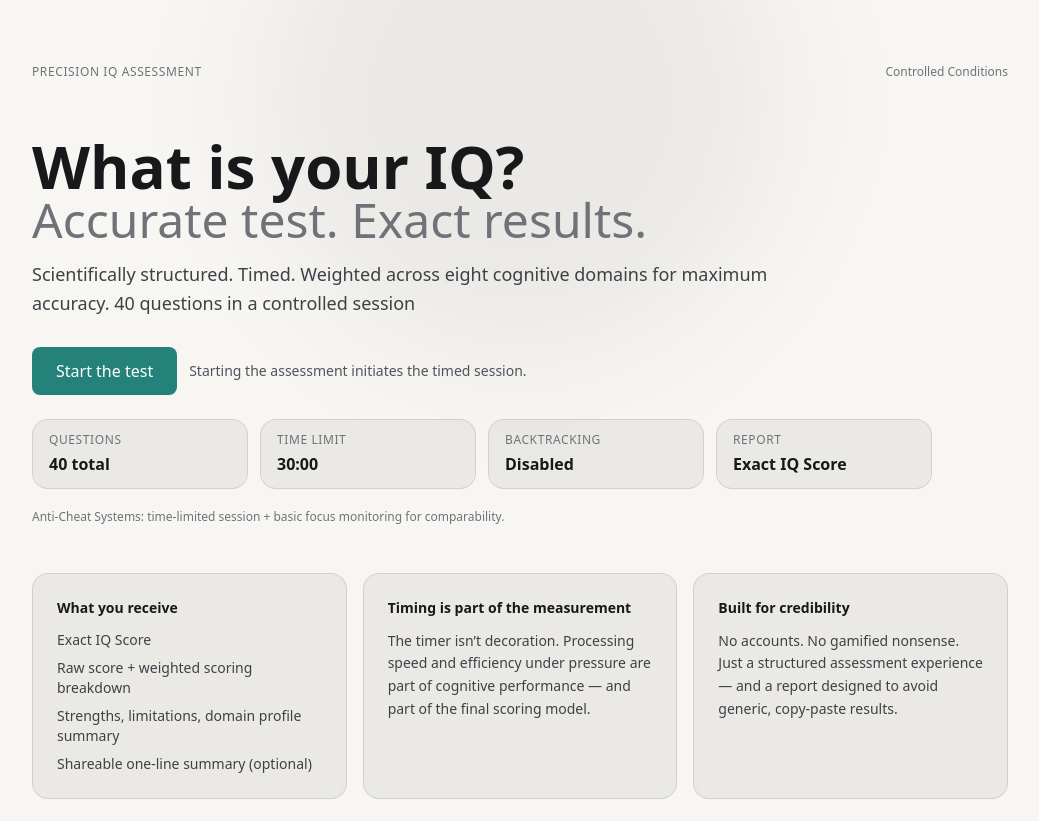
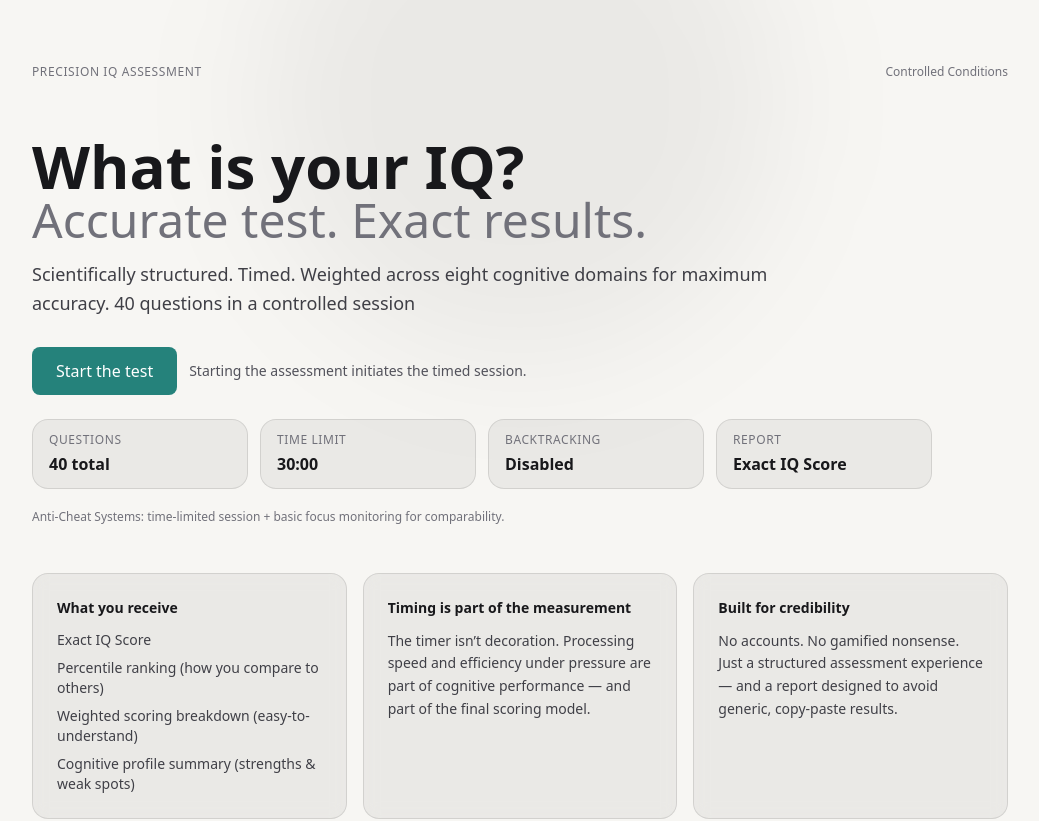
Before and after one commit to rickey88-rgb/iq-test-ny, a Next.js app: page / in a window 1280 px wide. Shown: the top 821 px of the page, without its empty margins (120-1159 px from the left). Built offline with nearby package versions, Linux system fonts and the light colour scheme; no server answers.

Commit message:
Increase question prompt text size

```diff
--- a/app/page.tsx
+++ b/app/page.tsx
@@ -80,9 +80,9 @@ export default function HomePage() {
             </div>
             <ul className="mt-3 text-sm text-zinc-700 space-y-2">
               <li>Exact IQ Score</li>
-              <li>Raw score + weighted scoring breakdown</li>
-              <li>Strengths, limitations, domain profile summary</li>
-              <li>Shareable one-line summary (optional)</li>
+              <li>Percentile ranking (how you compare to others)</li>
+              <li>Weighted scoring breakdown (easy-to-understand)</li>
+              <li>Cognitive profile summary (strengths & weak spots)</li>
             </ul>
           </Card>
 
--- a/components/QuestionView.tsx
+++ b/components/QuestionView.tsx
@@ -49,7 +49,7 @@ export default function QuestionView({
     <div className="w-full">
       {/* Question prompt */}
       <div className="mt-4 md:mt-6">
-        <div className="max-w-[720px] text-[18px] md:text-[20px] leading-snug font-medium text-zinc-900 whitespace-pre-line">
+        <div className="max-w-[720px] text-[20px] md:text-[22px] leading-snug font-medium text-zinc-900 whitespace-pre-line">
           {prompt}
         </div>
       </div>
@@ -66,9 +66,13 @@ export default function QuestionView({
           {phase === "showing" && (
   <div className="rounded-2xl border border-black/10 bg-white/70 px-5 py-4 max-w-[720px]">
     <div className="text-xs text-zinc-500 mb-2">Memorize the sequence</div>
-              <div className="flex flex-wrap gap-3 text-[22px] md:text-[24px] font-semibold text-zinc-900">
+
+    {/* No-wrap + horizontal scroll to prevent line breaks */}
+    <div className="flex flex-nowrap items-center gap-3 md:gap-4 overflow-x-auto whitespace-nowrap pb-1 text-[26px] md:text-[30px] font-semibold text-zinc-900">
       {question.sequence.map((x, i) => (
-                  <span key={i} className="min-w-[28px] text-center">{x}</span>
+        <span key={i} className="min-w-[32px] md:min-w-[36px] text-center">
+          {x}
+        </span>
       ))}
     </div>
   </div>
```
Lines whose indentation alone changed are shown as unchanged.
